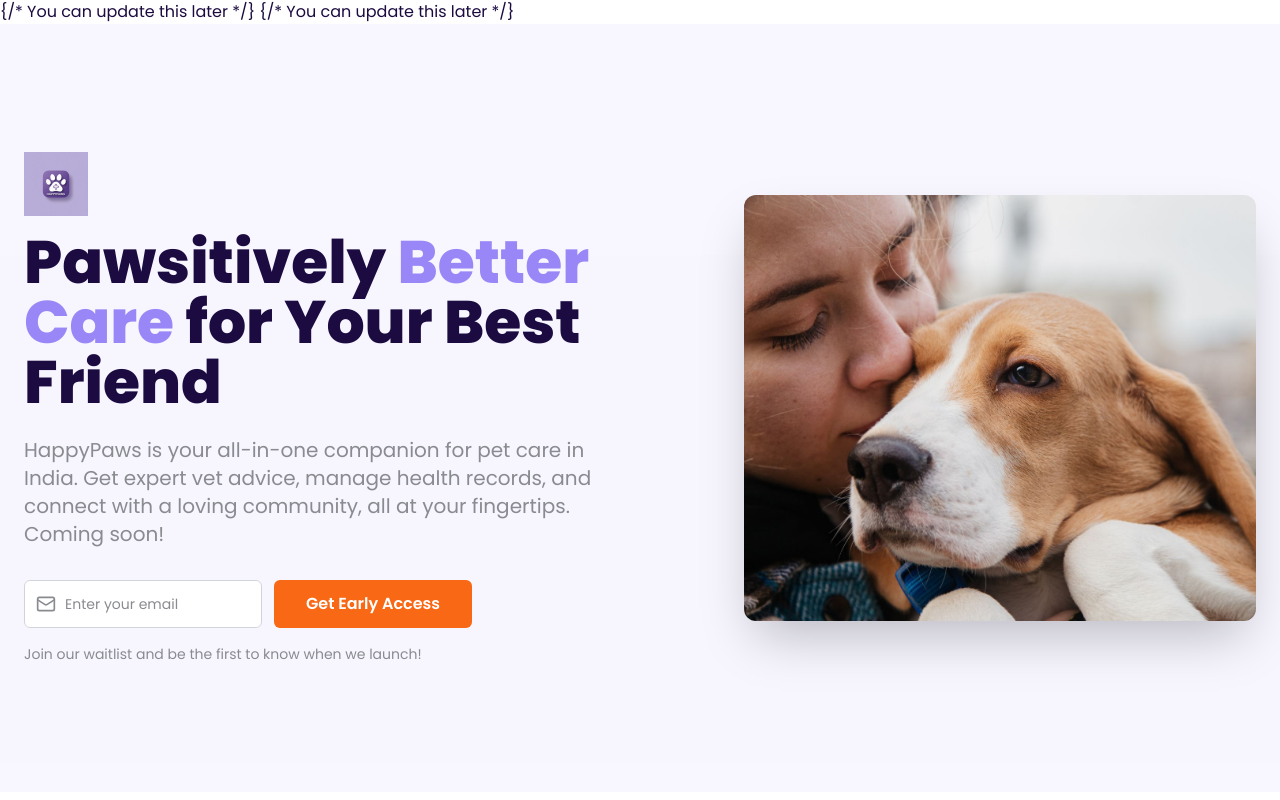
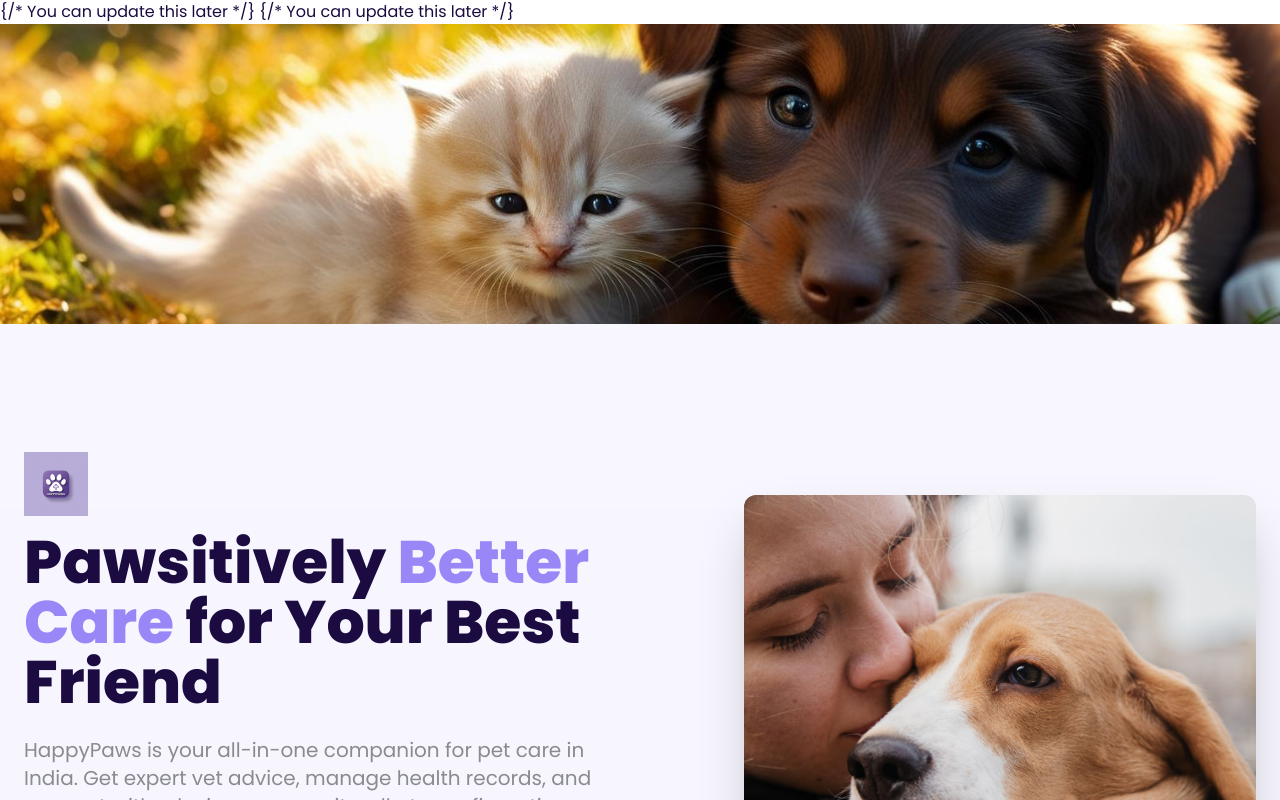
Before and after one commit to palomasharma/pawsitive-landing-india, a React (Vite) app: page / in a window 1280 px wide. Shown: the top 800 px of the page. Built offline with nearby package versions, Linux system fonts and the light colour scheme.

Commit message:
Refactor: Update header with new image
The AI updated the header with the user-provided image.

```diff
--- a/src/components/Header.tsx
+++ b/src/components/Header.tsx
@@ -1,8 +1,18 @@
+
 import React from 'react';
-import Logo from './icons/Logo';
+// import Logo from './icons/Logo'; // No longer needed for this header type
 // import { Button } from './ui/button'; // Example if we add a CTA later
 
 const Header = () => {
-  return;
+  return (
+    <header className="w-full">
+      <img
+        src="/lovable-uploads/a8279ebf-b2f1-4f3f-99da-590469f90996.png"
+        alt="A cute kitten and puppy lying together in the grass"
+        className="w-full h-auto object-cover"
+        style={{ maxHeight: '300px' }} // Limiting height to prevent it from being too large
+      />
+    </header>
+  );
 };
 export default Header;
```
Also changed, not shown: public/lovable-uploads/a8279ebf-b2f1-4f3f-99da-590469f90996.png (added).
